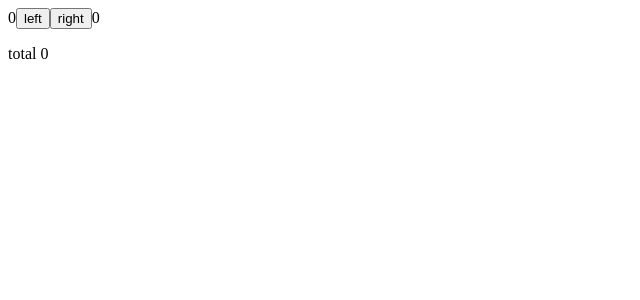
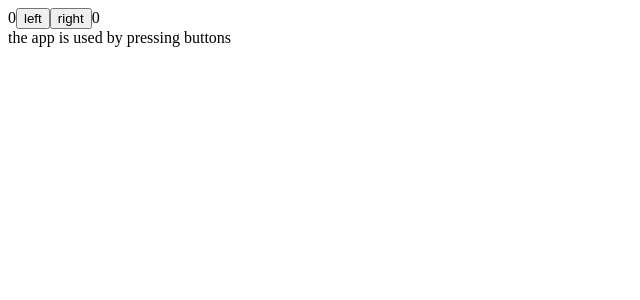
Before and after one commit to MariaKulo/React-part-1, a React (Vite) app in the folder counter/: page / in a window 1280 px wide. Shown: the top 300 px of the page, without its empty margins (0-640 px from the left). Built offline with nearby package versions, Linux system fonts and the light colour scheme.

Commit message:
Conditional rendering

```diff
--- a/counter/src/App.jsx
+++ b/counter/src/App.jsx
@@ -1,35 +1,51 @@
 import { useState } from 'react'
+
+const History = (props) => {
+  if (props.allClicks.length === 0) {
+    return (
+      <div>
+        the app is used by pressing buttons
+      </div>
+    )
+  }
+  return (
+    <div>
+      button press history: {props.allClicks.join(' ')}
+    </div>
+  )
+}
+
+const Button = ({ handleClick, text }) => (
+  <button onClick={handleClick}>
+    {text}
+  </button>
+)
 
 const App = () => {
   const [left, setLeft] = useState(0)
   const [right, setRight] = useState(0)
   const [allClicks, setAll] = useState([])
-  const [total, setTotal] = useState(0)
 
   const handleLeftClick = () => {
     setAll(allClicks.concat('L'))
     const updatedLeft = left + 1
     setLeft(updatedLeft)
-    setTotal(updatedLeft + right)
   }
 
   const handleRightClick = () => {
     setAll(allClicks.concat('R'))
     const updatedRight = right + 1
     setRight(updatedRight)
-    setTotal(left + updatedRight)
   }
-
 
   return (
     <div>
       <div>
         {left}
-        <button onClick={handleLeftClick}>left</button>
-        <button onClick={handleRightClick}>right</button>
+        <Button handleClick={handleLeftClick} text='left' />
+        <Button handleClick={handleRightClick} text='right' />
         {right}
-        <p>{allClicks.join(' ')}</p>
-        <p>total {total}</p>
+        <History allClicks={allClicks} />
       </div>
     </div>
   )
```
